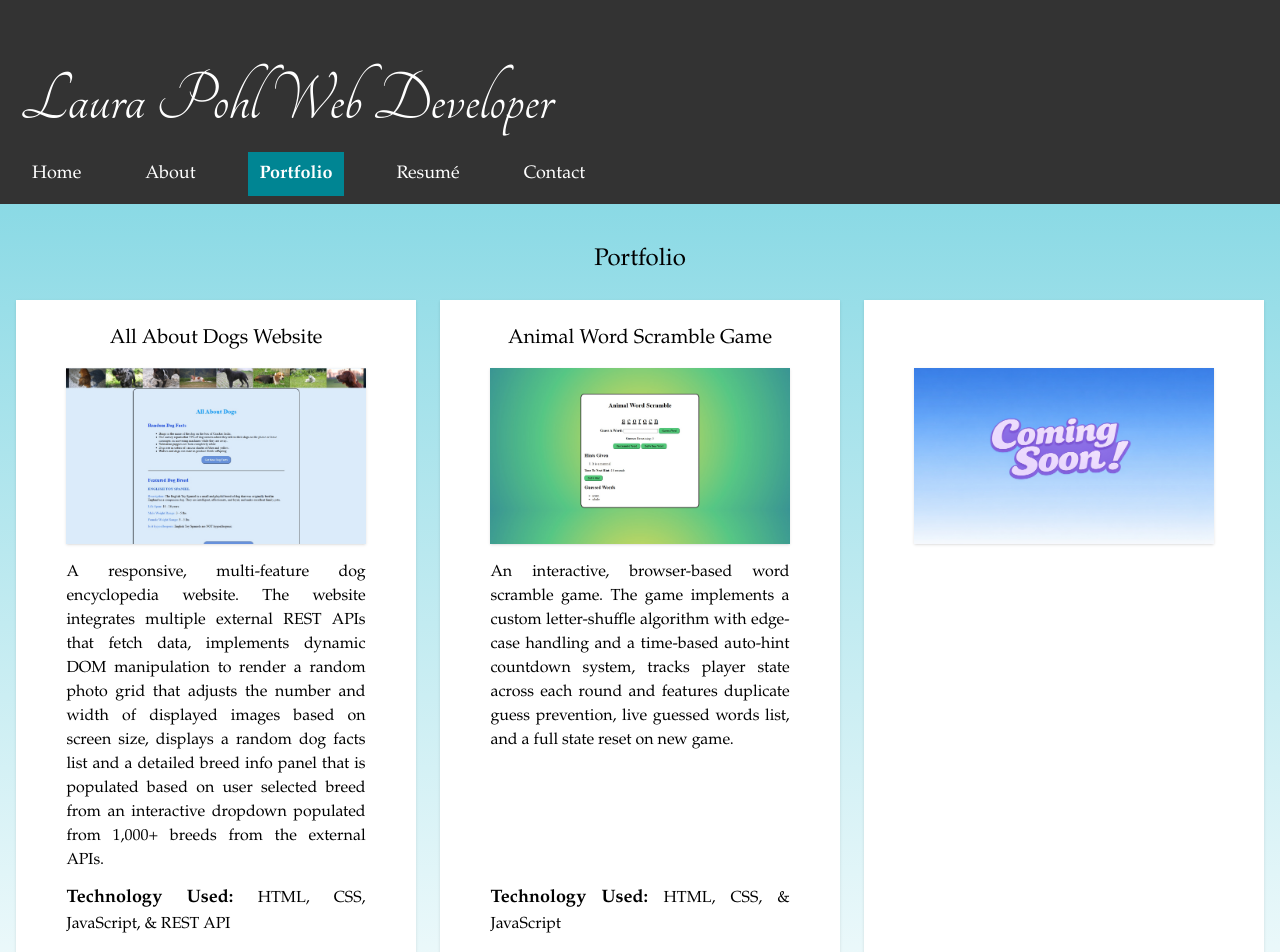
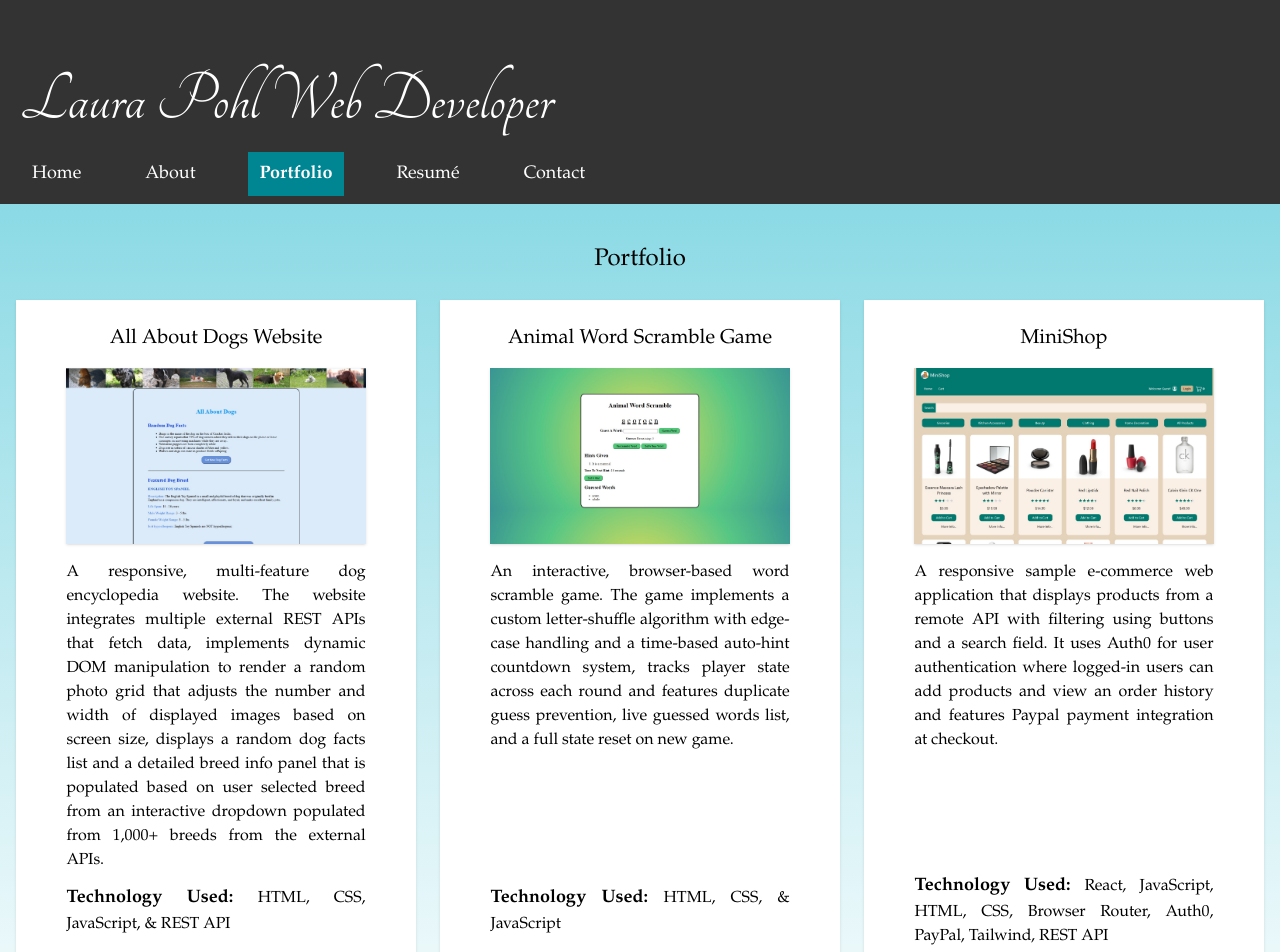
Before and after one commit to irishmaiden18/portfolio-2026, a React (Vite) app: page /portfolio in a window 1280 px wide. Shown: the top 952 px of the page. Built offline with nearby package versions, Linux system fonts and the light colour scheme.

Commit message:
adds minishop project

```diff
--- a/src/components/Home.jsx
+++ b/src/components/Home.jsx
@@ -16,7 +16,7 @@ const Home = () => {
           <div className="w-full flex gap-x-5 pt-4">
             <Link to="/portfolio" className="flex-1 flex flex-col items-center">
               <h3 className="text-xs min-[380px]:text-sm sm:text-lg md:text-2xl lg:text-3xl xl:text-4xl p-4">Portfolio</h3>
-              <img src="portfolio.jpg" alt="picture of portfolio page" className="w-[60%] h-auto object-cover"/>
+              <img src="portfolio_2.jpg" alt="picture of portfolio page" className="w-[60%] h-auto object-cover"/>
             </Link>
             <Link to="/resume" className="flex-1 flex flex-col items-center">
               <h3 className="text-xs min-[380px]:text-sm sm:text-lg md:text-2xl lg:text-3xl xl:text-4xl p-4">Resume</h3>
--- a/src/data/projects.js
+++ b/src/data/projects.js
@@ -19,6 +19,15 @@ export const projects = [
     },
     {
         id: 2,
-        image: "coming_soon.jpg",
+        name: "MiniShop",
+        image: "minishop.jpg",
+        description: "A responsive sample e-commerce web application that displays products from a remote API with filtering using buttons and a search field. It uses Auth0 for user authentication where logged-in users can add products and view an order history and features Paypal payment integration at checkout.",
+        technology: "React, JavaScript, HTML, CSS, Browser Router, Auth0, PayPal, Tailwind, REST API",
+        site: "https://minishop-oo89.onrender.com",
+        github: "https://github.com/irishmaiden18/MiniShop"
     },
+    // {
+    //     id: 2,
+    //     image: "coming_soon.jpg",
+    // },
 ]
```
Also changed, not shown: public/minishop.jpg (added), public/portfolio_2.jpg (added).
